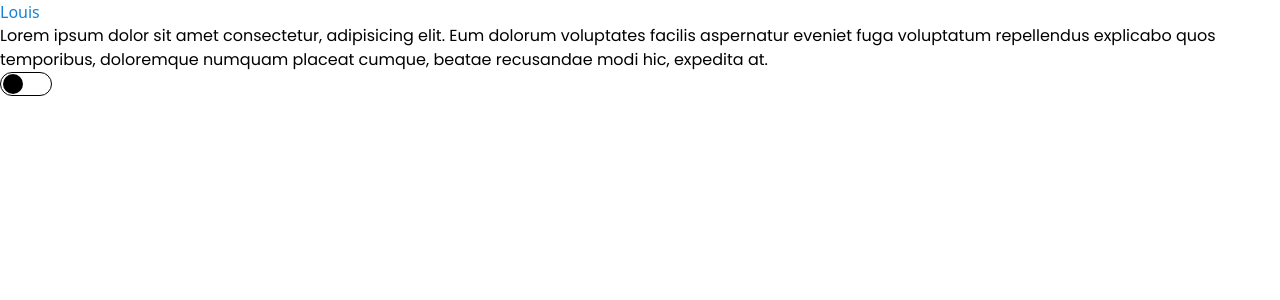
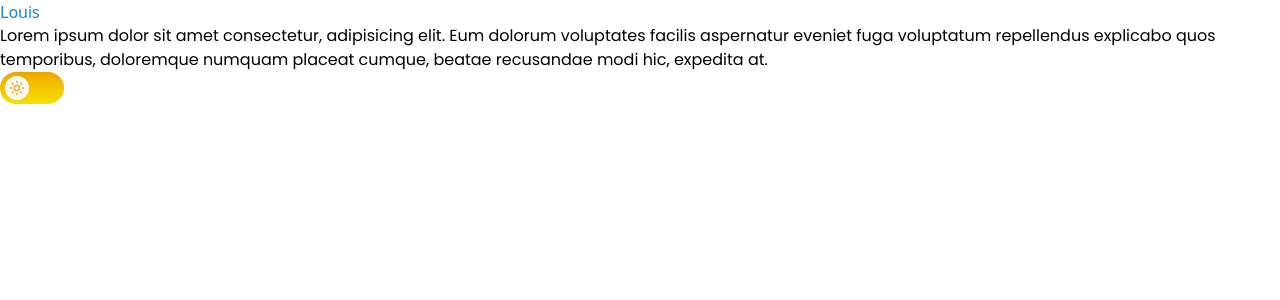
Before and after one commit to LouisJagueneau/PortfolioV2, a React (Vite) app in the folder portfolioV2/: page / in a window 1280 px wide. Shown: the top 300 px of the page. Built offline with nearby package versions, Linux system fonts and the light colour scheme; a web font is replaced by a local one.

Commit message:
Darkmode Toggle Swtich in progress

```diff
--- a/portfolioV2/package.json
+++ b/portfolioV2/package.json
@@ -13,6 +13,7 @@
     "@tailwindcss/vite": "^4.1.12",
     "react": "^19.1.1",
     "react-dom": "^19.1.1",
+    "react-icons": "^5.5.0",
     "tailwindcss": "^4.1.12"
   },
   "devDependencies": {
--- a/portfolioV2/src/components/DarkModeToggle.jsx
+++ b/portfolioV2/src/components/DarkModeToggle.jsx
@@ -1,4 +1,4 @@
-import { IoSunny } from "react-icons/io5";
+import { LuSun } from "react-icons/lu";
 import { useEffect, useState } from "react";
 
 function DarkModeToggle() {
@@ -18,15 +18,15 @@ function DarkModeToggle() {
 
     return (
         <div>
-            <label class="relative inline-flex items-center cursor-pointer">
-                <input type="checkbox" value="" class="sr-only peer"/>
-                    <div class="
-                    h-6 w-13 border-1 rounded-full
-                    peer-focus:outline-none
-                    after:absolute after:bg-black after:content-[''] after:h-5 after:w-5 after:rounded-full after:top-[2px] after:left-[3px]" ></div>
+            <label className="relative inline-flex items-center cursor-pointer">
+                <input type="checkbox" className="sr-only peer"/>
+                    <div className="h-8 w-16  rounded-full peer-focus:outline-none bg-gradient-to-b from-[#f1a902] to-[#f5e000] dark:from-[#302ca5] dark:to-[#60aee2] shadow-inner"></div>
+                    <div className="absolute bg-bg-light text-[#f1a902] dark:text-[#4a5cc0] dark:bg-bg-light-dark text-md h-6 w-6 rounded-full top-[4px] left-[5px] peer-checked:translate-x-[31px] transition-all duration-300 flex items-center justify-center">
+                       <LuSun/>
+                    </div>
+
             </label>
         </div>
     )
 }
-
 export default DarkModeToggle
```
Also changed, not shown: 1 other file (tests, documents, lock files or other folders).
